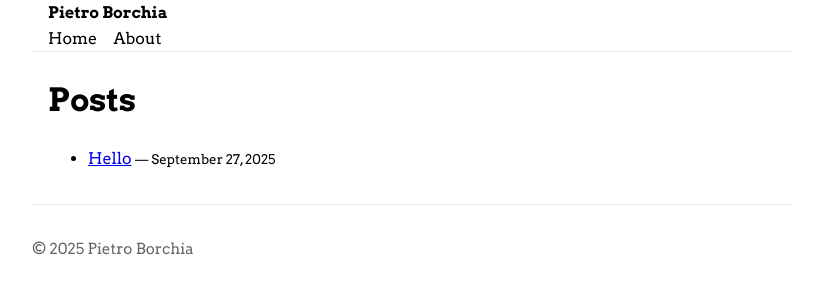
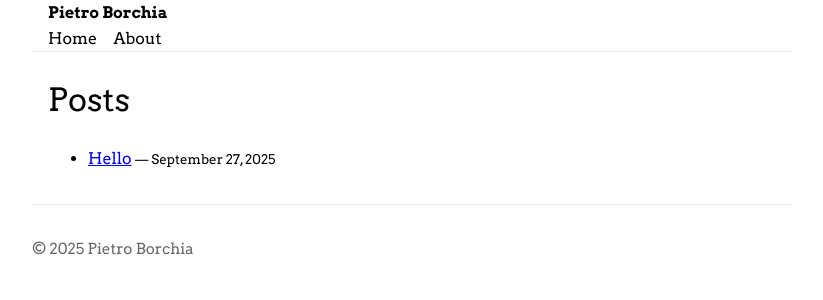
Before and after one commit to pietroborchia/my-blog, a Jekyll site: the page built from posts/index.md, in a window 1280 px wide. Shown: the top 300 px of the page, without its empty margins (228-1051 px from the left). Built offline with Jekyll 4.4.1, drawn with Linux system fonts in a browser that asks for light colours.

Commit message:
Update style.css

```diff
--- a/assets/style.css
+++ b/assets/style.css
@@ -1,7 +1,8 @@
 
 :root { --maxw: 760px; --pad: 1rem; --radius: 12px; --border: 1px solid rgba(0,0,0,.08); }
 * { box-sizing: border-box; }
-body { margin: 0; font-family: "Arvo", -apple-system, Segoe UI, Roboto, Ubuntu, Cantarell, 'Helvetica Neue', Arial; line-height: 1.6; background-color: #ffffff; color: #000000;}
+body { margin: 0; font-family: "Arvo", Georgia, "Times New Roman", serif; line-height: 1.6; background-color: #ffffff; color: #000000;}
+h1, h2, h3 { font-weight: 400; }
 .container { max-width: var(--maxw); margin: 0 auto; padding: 0 var(--pad); }
 .site-header { position: sticky; top: 0; backdrop-filter: blur(8px); background: rgba(255,255,255,.8); border-bottom: var(--border); }
 .site-header .brand { font-weight: 700; text-decoration: none; color: inherit; margin-right: 1rem; }
```
